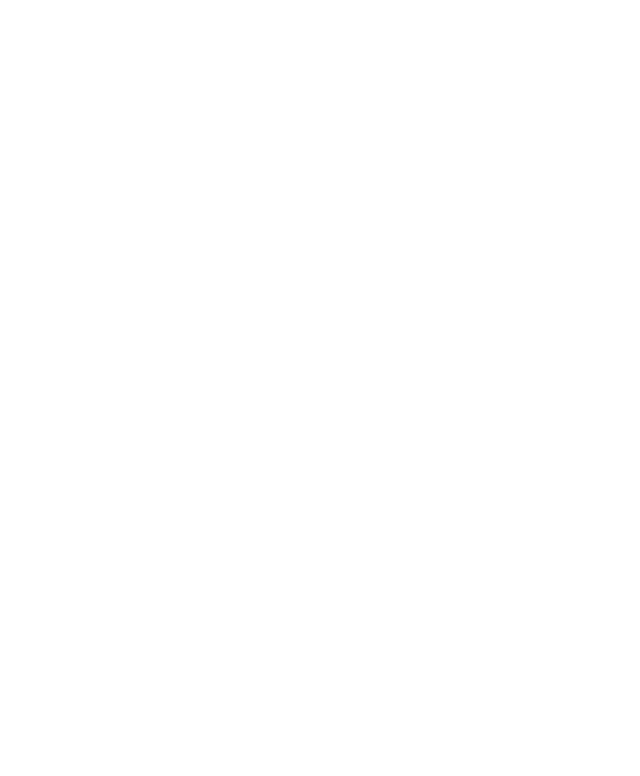
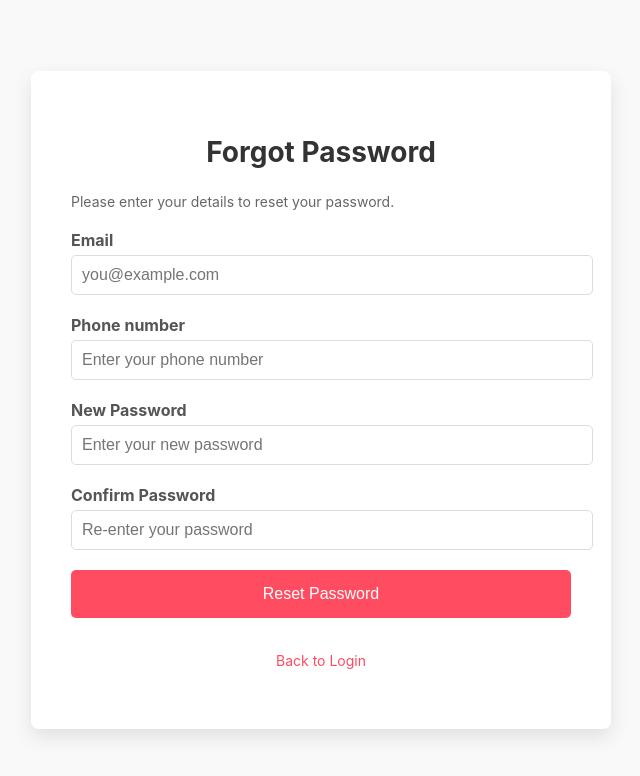
Before and after one commit to TechDilshan/DLVM-fashion-styles, a React (Create React App) app in the folder frontend/: page /forgotPassword in a window 1280 px wide. Before the commit this address had no page. Shown: the top 776 px of the page, without its empty margins (319-959 px from the left). Built offline with nearby package versions, Linux system fonts and the light colour scheme; what @react-pdf/renderer would draw is missing.

Commit message:
forget password

```diff
--- /dev/null
+++ b/frontend/src/component_vihanga/CSS/forgotPassword.css
@@ -0,0 +1,79 @@
+/* General Styles */
+/* body {
+    font-family: 'Roboto', sans-serif;
+    background-color: #f4f4f4;
+    margin: 0;
+    padding: 0;
+  } */
+
+  .forgot-password-page {
+    display: flex;
+    justify-content: center;
+    align-items: center;
+    min-height: 100vh;
+    background-color: #f9f9f9;
+  }
+
+  .forgot-password-container {
+    background-color: white;
+    padding: 40px;
+    border-radius: 8px;
+    box-shadow: 0px 8px 20px rgba(0, 0, 0, 0.1);
+    max-width: 500px;
+    width: 100%;
+  }
+
+  .forgot-password-form h2 {
+    font-size: 28px;
+    color: #333;
+    margin-bottom: 10px;
+  }
+
+  .forgot-password-form p {
+    font-size: 14px;
+    color: #666;
+    margin-bottom: 20px;
+  }
+
+  .input-group {
+    margin-bottom: 20px;
+  }
+
+  .input-group label {
+    display: block;
+    font-weight: bold;
+    margin-bottom: 5px;
+  }
+
+  .input-group input {
+    width: 100%;
+    padding: 10px;
+    border: 1px solid #ddd;
+    border-radius: 5px;
+    font-size: 16px;
+    color: #555;
+  }
+
+  .reset-btn {
+    width: 100%;
+    background-color: #ff4c60;
+    color: white;
+    border: none;
+    padding: 15px;
+    border-radius: 5px;
+    font-size: 16px;
+    cursor: pointer;
+    transition: background-color 0.3s;
+  }
+
+  .reset-btn:hover {
+    background-color: #e04352;
+  }
+
+  .forgot-password-form a {
+    display: block;
+    text-align: center;
+    margin-top: 20px;
+    color: #ff4c60;
+    text-decoration: none;
+  }
--- /dev/null
+++ b/frontend/src/component_vihanga/forgotPassword.js
@@ -0,0 +1,115 @@
+// src/components/ForgotPassword.js
+import React, { useState } from 'react';
+import './CSS/forgotPassword.css';
+import { useNavigate } from 'react-router-dom';
+import Axios from 'axios';
+
+const ForgotPassword = () => {
+  const [email, setEmail] = useState('');
+  const [phone, setPhone] = useState('');
+  const [newPassword, setNewPassword] = useState('');
+  const [confirmPassword, setConfirmPassword] = useState('');
+  const navigate = useNavigate();
+
+  const handleSubmit = (e) => {
+    e.preventDefault();
+   if(newPassword===confirmPassword){
+    GetCustomerDetails();
+   }
+   else{
+    alert('Password are not matched..!');
+   }
+  };
+
+  const GetCustomerDetails = async () => {
+    try {
+      const response = await Axios.get('http://localhost:3001/api/customers');
+      console.log(response)
+      const users = response.data.response;
+      const user = users.find((u) => u.cusEmail === email);
+
+      if(user){
+        const payload = {
+          cusid: user.cusid,
+          password: newPassword,
+        };
+        Axios.post('http://localhost:3001/api/update-customer', payload)
+          .then((response) => {
+            console.log('Done');
+            alert('Successfully Forget your Password..');
+            navigate('/login');
+          })
+          .catch((error) => {
+            console.error('Axios Error: ', error);
+          });
+      }
+      else{
+        alert('User Not Found..!')
+      }
+
+    } catch (error) {
+      console.error('Axios Error (getMaxId): ', error);
+    }
+  };
+
+  return (
+    <div className="forgot-password-page">
+      <div className="forgot-password-container">
+        <form className="forgot-password-form" onSubmit={handleSubmit}>
+          <h2>Forgot Password</h2>
+          <p>Please enter your details to reset your password.</p>
+
+          <div className="input-group">
+            <label>Email</label>
+            <input
+              type="email"
+              value={email}
+              onChange={(e) => setEmail(e.target.value)}
+              placeholder="you@example.com"
+              required
+            />
+          </div>
+
+          <div className="input-group">
+            <label>Phone number</label>
+            <input
+              type="phone"
+              value={phone}
+              onChange={(e) => setPhone(e.target.value)}
+              placeholder="Enter your phone number"
+              required
+            />
+          </div>
+
+          <div className="input-group">
+            <label>New Password</label>
+            <input
+              type="password"
+              value={newPassword}
+              onChange={(e) => setNewPassword(e.target.value)}
+              placeholder="Enter your new password"
+              required
+            />
+          </div>
+
+          <div className="input-group">
+            <label>Confirm Password</label>
+            <input
+              type="password"
+              value={confirmPassword}
+              onChange={(e) => setConfirmPassword(e.target.value)}
+              placeholder="Re-enter your password"
+              required
+            />
+          </div>
+
+          <button className="reset-btn" type="submit">Reset Password</button>
+
+          <p><a href="/login">Back to Login</a></p>
+        </form>
+      </div>
+    </div>
+  );
+};
+
+export default ForgotPassword;
--- a/frontend/src/component_vihanga/login.js
+++ b/frontend/src/component_vihanga/login.js
@@ -65,7 +65,7 @@
       <div className="login-container">
         <form className="login-form" onSubmit={handleSubmit}>
           <h2>Login</h2>
-          <p>Doesn’t have an account yet? <a href="/register">Sign Up</a></p>
+          <p>Doesn’t have an account yet? <a href="/signUp">Sign Up</a></p>
 
           <div className="input-group">
             <label>Email Address</label>
@@ -79,7 +79,7 @@
           </div>
 
           <div className="input-group">
-            <label>Password <a href="#" className="forgot-link">Forgot Password?</a></label>
+            <label>Password <a href="/forgotPassword" className="forgot-link">Forgot Password?</a></label>
             <input
               type="password"
               value={password}
--- a/frontend/src/component_vihanga/signUp.js
+++ b/frontend/src/component_vihanga/signUp.js
@@ -36,6 +36,8 @@
       Axios.post('http://localhost:3001/api/create-customer', payload)
         .then((response) => {
           console.log('Done');
+          alert('Successfully created account..!');
+          navigate('/login');
         })
         .catch((error) => {
           console.error('Axios Error: ', error);
--- a/frontend/src/index.js
+++ b/frontend/src/index.js
@@ -28,6 +28,7 @@
 //Vihanga
 import Login from './component_vihanga/login';
 import SignUp from './component_vihanga/signUp'
+import ForgotPassword from './component_vihanga/forgotPassword'
 
 
 //Malmi
@@ -63,6 +64,7 @@
 {/* Component Vihanga */}
         <Route path='/Login' element={<Login />} />
         <Route path='/SignUp' element={<SignUp />} />
+        <Route path='/forgotPassword' element={<ForgotPassword />} />
 
 {/* Component Malmi */}
 <Route path="/Payment/:amount" element={<Payment />} />
```
